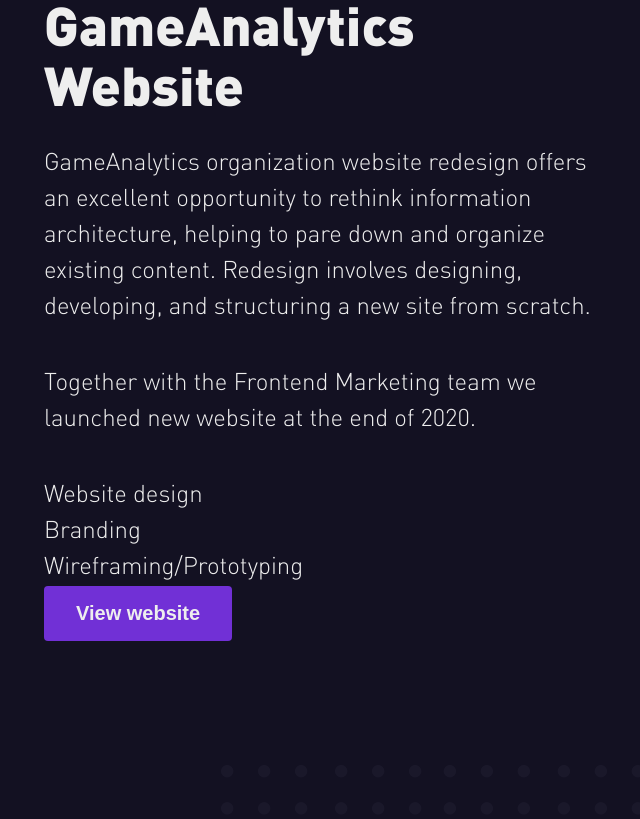
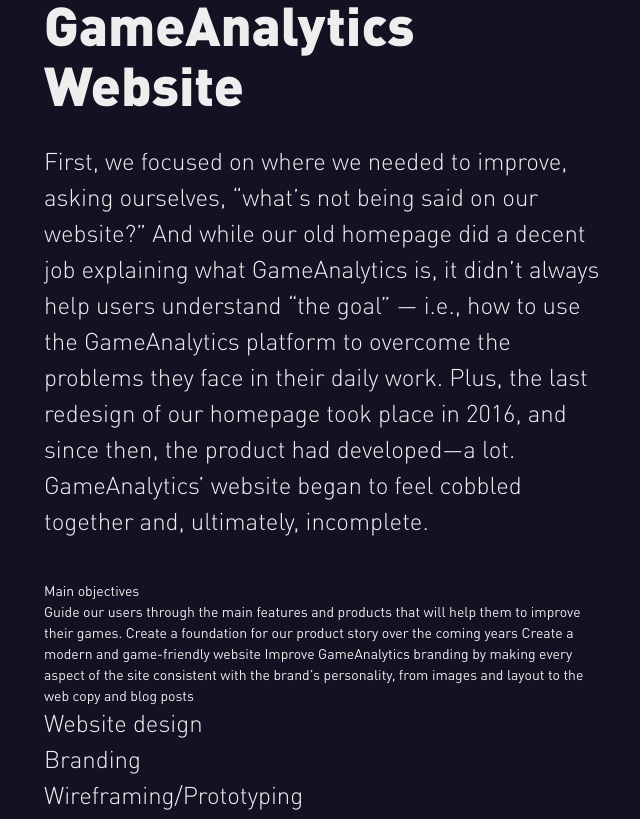
Before and after one commit to MarinaShumeiko/portfolio, a website: page index.html in a window 1280 px wide. Shown: the part 3188-4007 px from the top of the page, without its empty margins (636-1276 px from the left). Drawn offline with nearby package versions, Linux system fonts and the light colour scheme; files whose address does not match are found by name.

Commit message:
Update index.html

```diff
--- a/index.html
+++ b/index.html
@@ -114,10 +114,16 @@
             <div class="ga-text-section">
                 <h3 class="ga-subtitle">UX/UI, development</h3>
                 <h2 class="ga-title">GameAnalytics Website</h2>
-                <p class="ga-description">GameAnalytics organization website redesign offers an excellent opportunity to rethink information architecture, helping to pare down and organize existing content. Redesign involves designing, developing, and structuring a new site from scratch.</p>
-                <p class="ga-description">Together with the Frontend Marketing team we launched new website at the end of 2020. </p>
+                <p class="ga-description">First, we focused on where we needed to improve, asking ourselves, “what’s not being said on our website?” And while our old homepage did a decent job explaining what GameAnalytics is, it didn’t always help users understand “the goal” — i.e., how to use the GameAnalytics platform to overcome the problems they face in their daily work.
+
+Plus, the last redesign of our homepage took place in 2016, and since then, the product had developed—a lot. GameAnalytics’ website began to feel cobbled together and, ultimately, incomplete.</p>
+                <p class="ga-description"><div><strong>Main objectives</strong></div>
+Guide our users through the main features and products that will help them to improve their games.
+Create a foundation for our product story over the coming years
+Create a modern and game-friendly website
+Improve GameAnalytics branding by making every aspect of the site consistent with the brand’s personality, from images and layout to the web copy and blog posts</p>
                 <div class="flex between">
-                    <ul>
+                    <ul class="ga-description">
                         <li class="ga-description">Website design</li>
                         <li class="ga-description">Branding</li>
                         <li class="ga-description">Wireframing/Prototyping</li>
```
